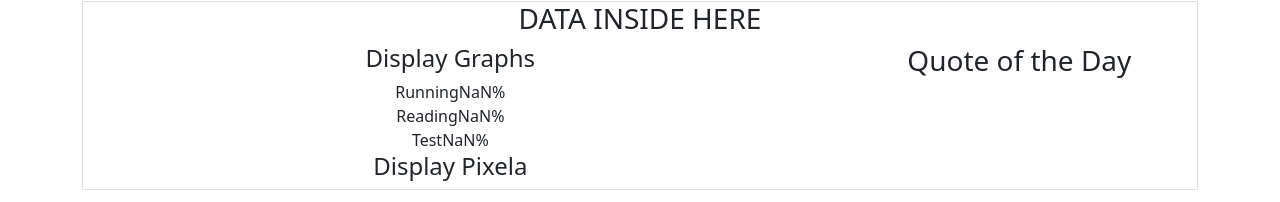
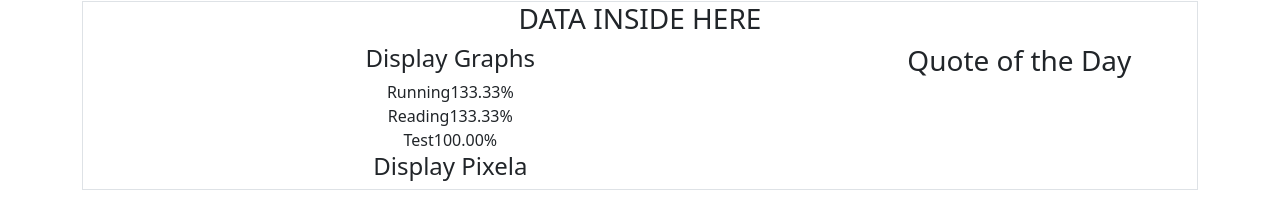
Before and after one commit to dedhack/habit-tracker, a React (Vite) app in the folder habit-tracker-app/: page / in a window 1280 px wide. Shown: the part 336-538 px from the top of the page. Built offline with nearby package versions, Linux system fonts and the light colour scheme; no server answers.

Commit message:
updated percentage calculation for graphs

```diff
--- a/habit-tracker-app/src/App.jsx
+++ b/habit-tracker-app/src/App.jsx
@@ -46,16 +46,10 @@ function App() {
   };
 
   const unrecordHabit = (index, date) => {
-    // const updatedRecord = produce(habitsState, (draft) => {
-    //   const i = draft[index].dates.findIndex((habitDate) => habitDate === date);
-    //   if (index !== -1) draft[index].dates.splice(i, 1);
-    // });
     const uncheckedRecord = produce(habitsState, (draft) => {
       draft[index].dates[date] = "unchecked";
     });
     setHabitsState(uncheckedRecord);
-
-    // const uncheckedRecord = setHabitsState(updatedRecord);
   };
 
   return (
--- a/habit-tracker-app/src/components/DispData.jsx
+++ b/habit-tracker-app/src/components/DispData.jsx
@@ -1,12 +1,9 @@
-import React, { useContext, useState, useEffect } from "react";
-import { HabitCtx } from "../context/AppCtx";
+import React from "react";
 import Graphs from "./Graphs";
 import Pixela from "./Pixela";
 import Quote from "./Quote";
 
 const DispData = () => {
-  const habitCtx = useContext(HabitCtx);
-
   return (
     <div className="border border-1">
       <h3>DATA INSIDE HERE</h3>
--- a/habit-tracker-app/src/components/Graphs.jsx
+++ b/habit-tracker-app/src/components/Graphs.jsx
@@ -16,11 +16,14 @@ const Graphs = () => {
   // % = size of array of dates / number of days
 
   const mapOutHabits = habitCtx.habitsState.map((habit) => {
-    const parsedStartDate = parse(habit.dates[0], "dd/MM/yy", new Date());
-    const noOfDays = differenceInDays(habitCtx.todayDate, parsedStartDate);
-    const trackedDays = habit.dates.length;
-    const percentage = ((trackedDays / noOfDays) * 100).toFixed(2);
-    // console.log(habit.name, noOfDays, trackedDays, percentage);
+    const parsedStartDate = parse(habit.startDate, "dd/MM/yy", new Date());
+    const noOfDays = differenceInDays(habitCtx.todayDate, parsedStartDate) + 1;
+    let counter = Object.values(habit.dates).filter(
+      (status) => status === "checked"
+    ).length;
+    // console.log(habit.name, noOfDays, counter);
+    // console.log(habit, counter);
+    const percentage = ((counter / noOfDays) * 100).toFixed(2);
 
     return (
       <div>
@@ -29,6 +32,10 @@ const Graphs = () => {
       </div>
     );
   });
+
+  // const trackedDays = habit.dates.length;
+  // const percentage = ((trackedDays / noOfDays) * 100).toFixed(2);
+  // console.log(habit.name, noOfDays, trackedDays, percentage);
 
   return (
     <div>
--- a/habit-tracker-app/src/components/Habits.jsx
+++ b/habit-tracker-app/src/components/Habits.jsx
@@ -25,7 +25,6 @@ const Habits = () => {
   };
 
   const removeHabit = (name) => {
-    console.log("Habit name: " + name);
     const filteredHabits = habitCtx.habitsState.filter((d) => d.name !== name);
     habitCtx.setHabitsState(filteredHabits);
   };
--- a/habit-tracker-app/src/data/habitsArray.js
+++ b/habit-tracker-app/src/data/habitsArray.js
@@ -8,9 +8,10 @@ const habitsArray = [
       "18/01/23": "checked",
       "19/01/23": "checked",
       "20/01/23": "checked",
-      "21/01/23": "unchecked",
+      "21/01/23": "checked",
       "22/01/23": "checked",
     },
+    startDate: "15/01/23",
   },
   {
     name: "Reading",
@@ -24,6 +25,7 @@ const habitsArray = [
       "21/01/23": "checked",
       "22/01/23": "checked",
     },
+    startDate: "15/01/23",
   },
   {
     name: "Test",
@@ -37,6 +39,7 @@ const habitsArray = [
       "21/01/23": "checked",
       "22/01/23": "checked",
     },
+    startDate: "15/01/23",
   },
   // {
   //   name: "Fighting",
```
